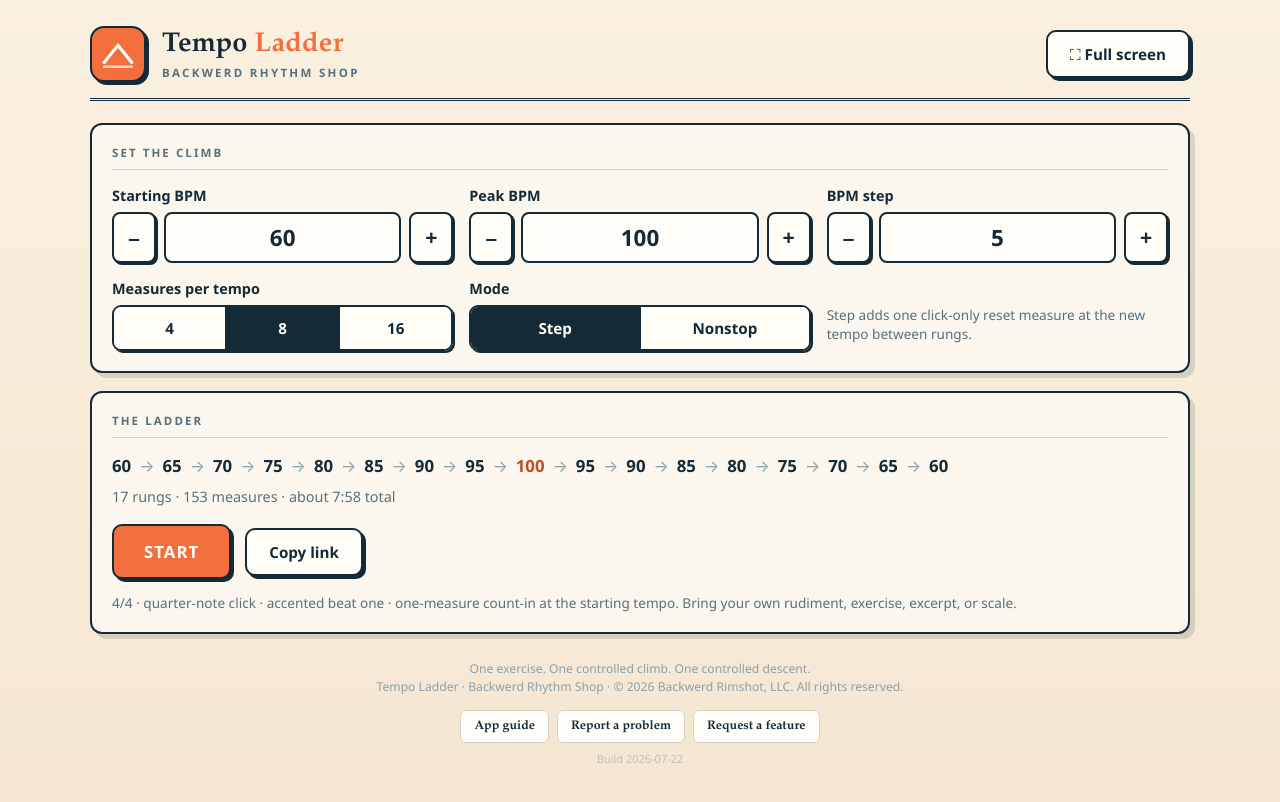
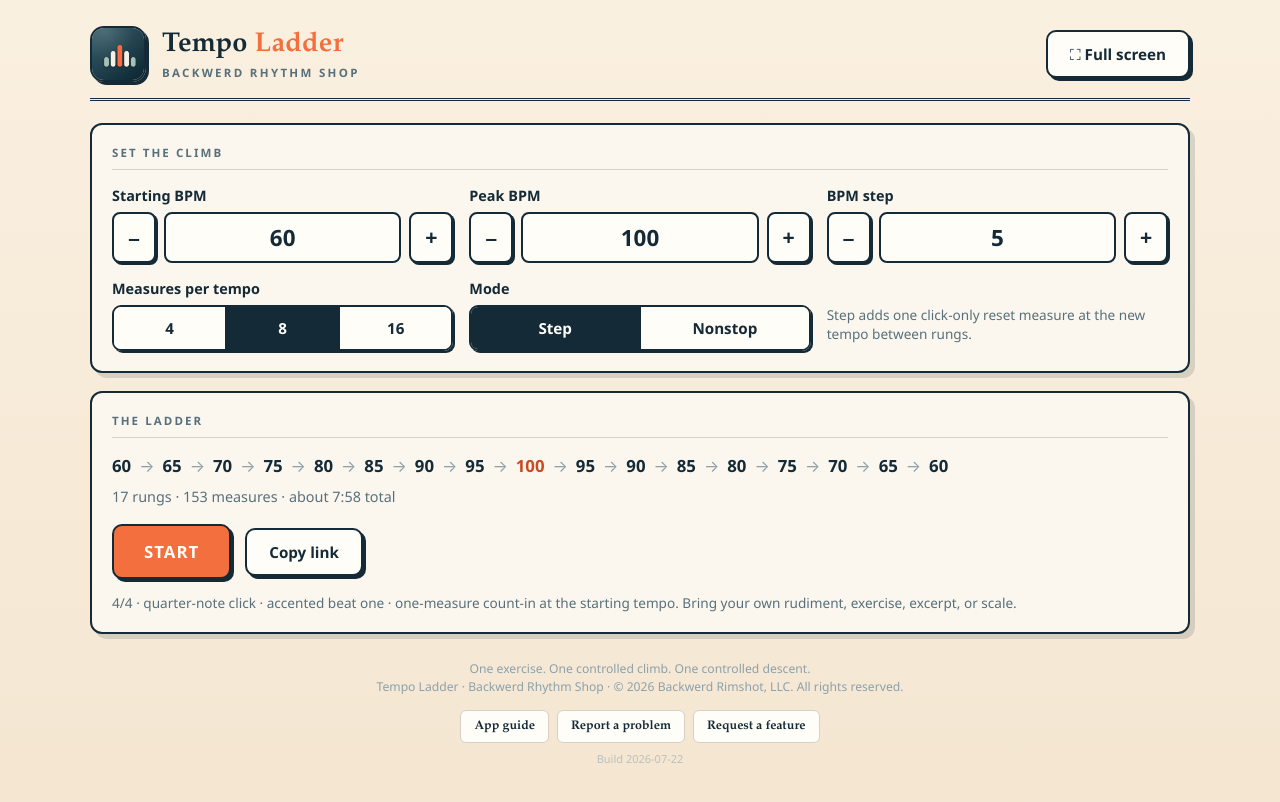
Before and after one commit to backwerdrimshot/Tempo-Ladder, a plain HTML site: page index.html in a window 1280 px wide. Drawn offline with Linux system fonts and the light colour scheme.

Commit message:
Refresh app icon system (#3)
Co-authored-by: backwerdrimshot <278832932+backwerdrimshot@users.noreply.github.com>

```diff
--- a/index.html
+++ b/index.html
@@ -5,6 +5,9 @@
 <meta name="viewport" content="width=device-width, initial-scale=1.0" />
 <meta name="description" content="One exercise. One controlled climb. One controlled descent. A symmetric slow–fast–slow tempo trainer for percussionists." />
 <meta name="theme-color" content="#142a36" />
+<link rel="icon" type="image/svg+xml" href="./favicon.svg" />
+<link rel="apple-touch-icon" href="./apple-touch-icon.png" />
+<link rel="manifest" href="./manifest.webmanifest" />
 <title>Tempo Ladder — Backwerd Rhythm Shop</title>
 <style>
   /* Tempo Ladder — Grid Board visual language:
@@ -46,10 +49,10 @@
   }
   .logo{
     width:56px;height:56px;border-radius:14px;flex:0 0 auto;
-    background:var(--orange);border:2px solid var(--ink);
-    display:grid;place-items:center;box-shadow:3px 3px 0 var(--ink);
+    border:2px solid var(--ink);overflow:hidden;
+    display:block;box-shadow:3px 3px 0 var(--ink);
   }
-  .logo svg{width:34px;height:34px;display:block}
+  .logo img{width:100%;height:100%;display:block;object-fit:cover}
   .brand h1{margin:0;font-size:1.7rem;letter-spacing:.2px;font-family:var(--serif)}
   .brand h1 span{color:var(--orange)}
   .brand p{margin:3px 0 0;color:var(--ink-soft);font-size:.72rem;letter-spacing:.2em;text-transform:uppercase;font-weight:700}
@@ -205,11 +208,7 @@
 
   <header class="brand">
     <span class="logo" aria-hidden="true">
-      <!-- climbing-then-descending bars -->
-      <svg viewBox="0 0 32 32" fill="none" stroke="#fffdf8" stroke-width="3" stroke-linecap="round">
-        <path d="M3 24 L11 14 L16 8 L21 14 L29 24" />
-        <path d="M3 28 L29 28" stroke-width="2.4" opacity=".7"/>
-      </svg>
+      <img src="./icon-192.png" alt="" />
     </span>
     <div>
       <h1>Tempo <span>Ladder</span></h1>
```
Also changed, not shown: apple-touch-icon.png (added), favicon.svg (added), icon-192.png (added), icon-512.png (added), manifest.webmanifest (added).
